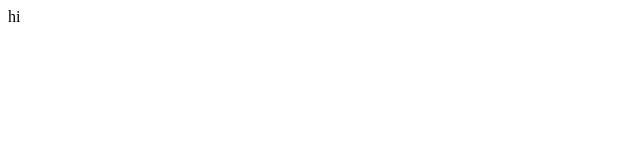
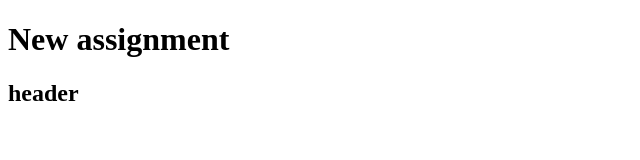
Before and after one commit to Nelissagoh/Interective-Development---Assignment-1-Front-End-Web-development-, a plain HTML site: page index.html in a window 1280 px wide. Shown: the whole page, without its empty margins (0-640 px from the left). Drawn offline with Linux system fonts and the light colour scheme.

Commit message:
second change to index.html

```diff
--- a/index.html
+++ b/index.html
@@ -7,6 +7,7 @@
     <title>Document</title>
 </head>
 <body>
-    hi
+    <h1>New assignment</h1>
+    <h2>header</h2>
 </body>
 </html>
```
